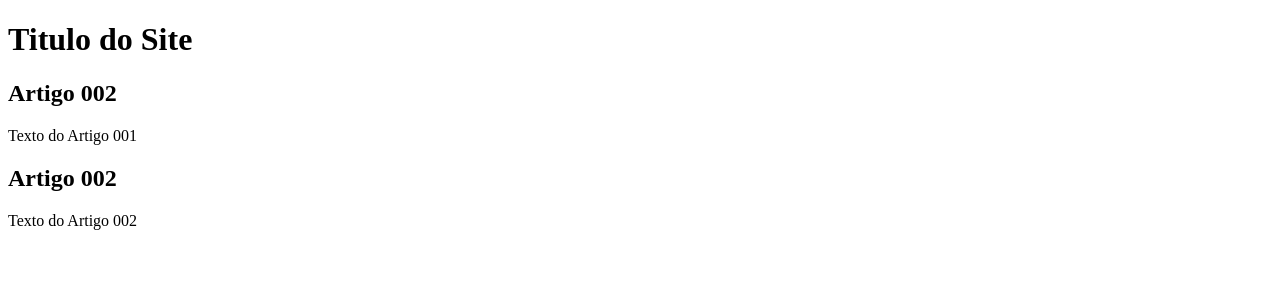
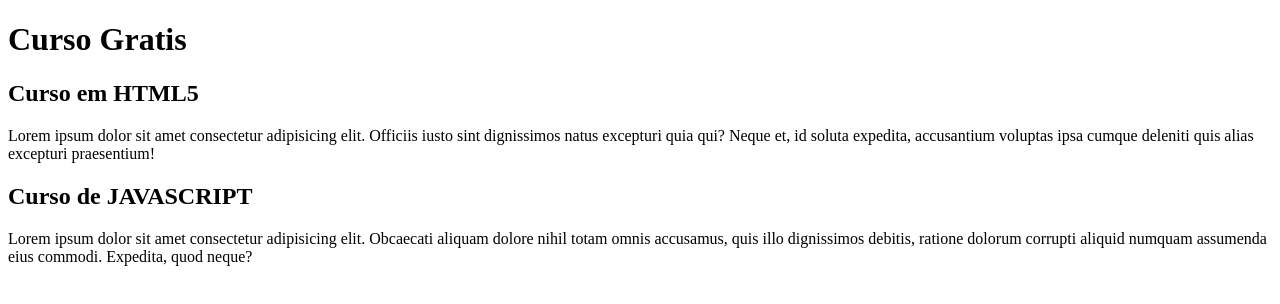
Before and after one commit to kauerosa/Projeto-SIte, a plain HTML site: page index.html in a window 1280 px wide. Drawn offline with Linux system fonts and the light colour scheme.

Commit message:
comecei a escrever o conteudo

```diff
--- a/index.html
+++ b/index.html
@@ -3,20 +3,20 @@
 <head>
     <meta charset="UTF-8">
     <meta name="viewport" content="width=device-width, initial-scale=1.0">
-    <title>Titulo do Sitw</title>
+    <title>Titulo do Site</title>
 </head>
 <body>
     <main>
         <header>
-            <h1>Titulo do Site</h1>
+            <h1>Curso Gratis</h1>
         </header>
         <article>
-            <h2>Artigo 002</h2>
-            <p>Texto do Artigo 001</p>
+            <h2>Curso em HTML5</h2>
+            <p>Lorem ipsum dolor sit amet consectetur adipisicing elit. Officiis iusto sint dignissimos natus excepturi quia qui? Neque et, id soluta expedita, accusantium voluptas ipsa cumque deleniti quis alias excepturi praesentium!</p>
         </article>
         <article>
-            <h2>Artigo 002</h2>
-            <p>Texto do Artigo 002</p>
+            <h2>Curso de JAVASCRIPT</h2>
+            <p>Lorem ipsum dolor sit amet consectetur adipisicing elit. Obcaecati aliquam dolore nihil totam omnis accusamus, quis illo dignissimos debitis, ratione dolorum corrupti aliquid numquam assumenda eius commodi. Expedita, quod neque?</p>
         </article>
     </main>
 
```
